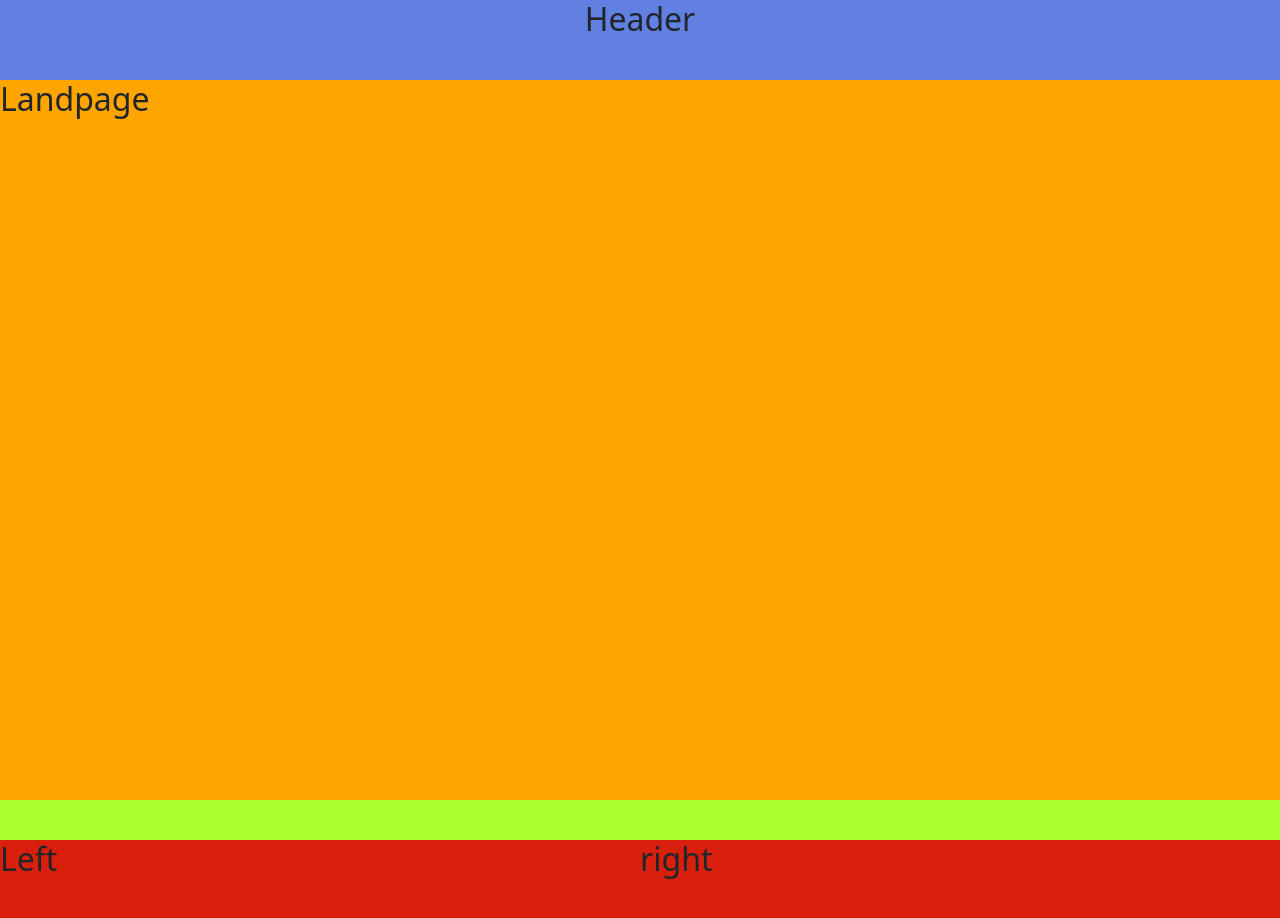
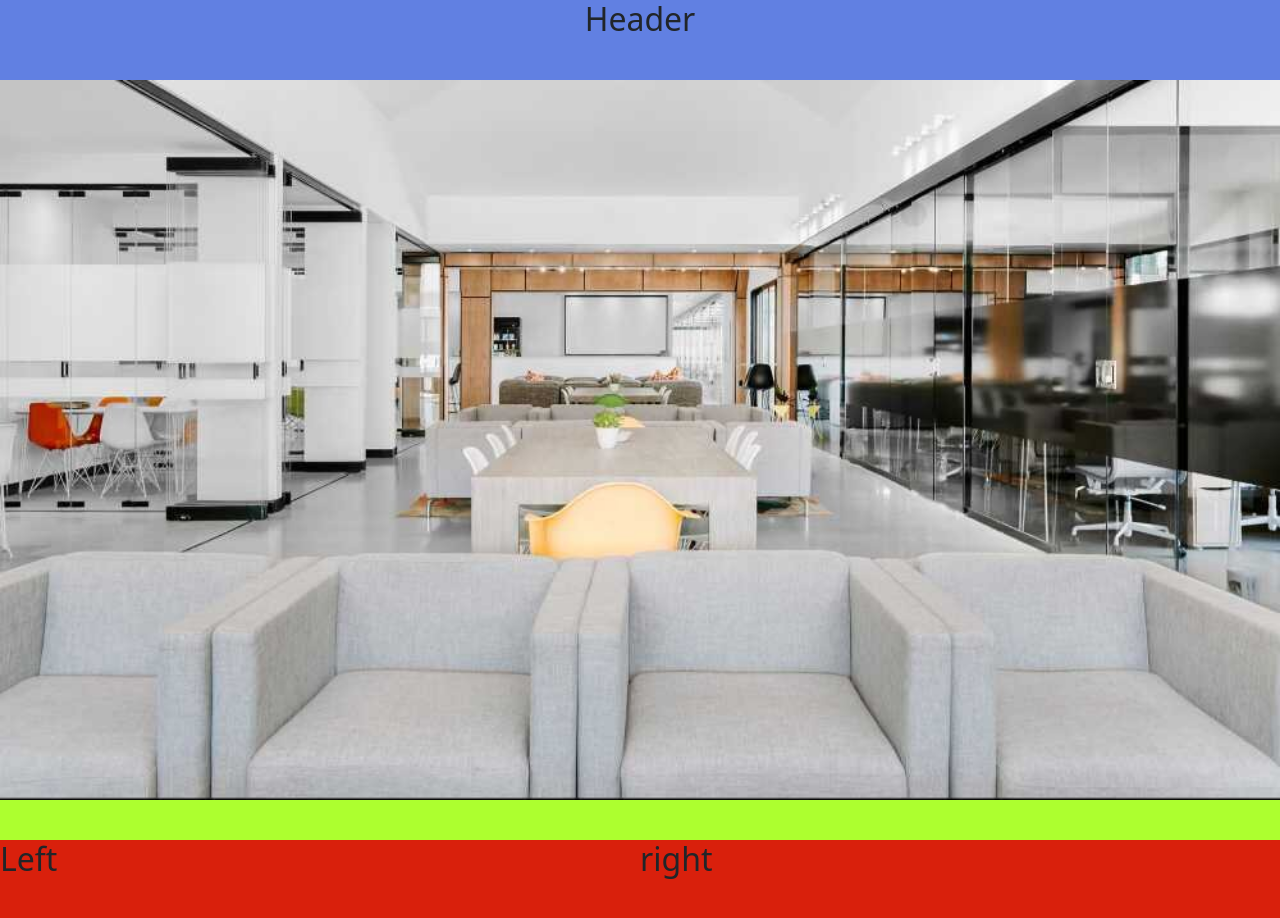
Before and after one commit to Viren-hub/Temple2023, a React (Create React App) app: page / in a window 1280 px wide. Shown: the top 918 px of the page. Built offline with nearby package versions, Linux system fonts and the light colour scheme.

Commit message:
LandPage Created

```diff
--- a/src/Components/LandPage/LandPage.css
+++ b/src/Components/LandPage/LandPage.css
@@ -1,5 +1,10 @@
 .langpage{
     width: 100vw;
     height: 90vh;
-    background-color: orange;
 }
+.langpage img{
+    height: 90vh;
+    width: 100vw;
+    background-size: cover;
+    background-repeat: no-repeat;
+}
--- a/src/Components/LandPage/LandPage.js
+++ b/src/Components/LandPage/LandPage.js
@@ -1,8 +1,10 @@
 import './LandPage.css'
+import image from '../../assets/office1.jpg';
 function LandPage() {
 
   return (<div className='langpage'>
-    <h2>Landpage</h2>
+              <img src={image} alt="office"/>
+
   </div>)
 }
 
```
